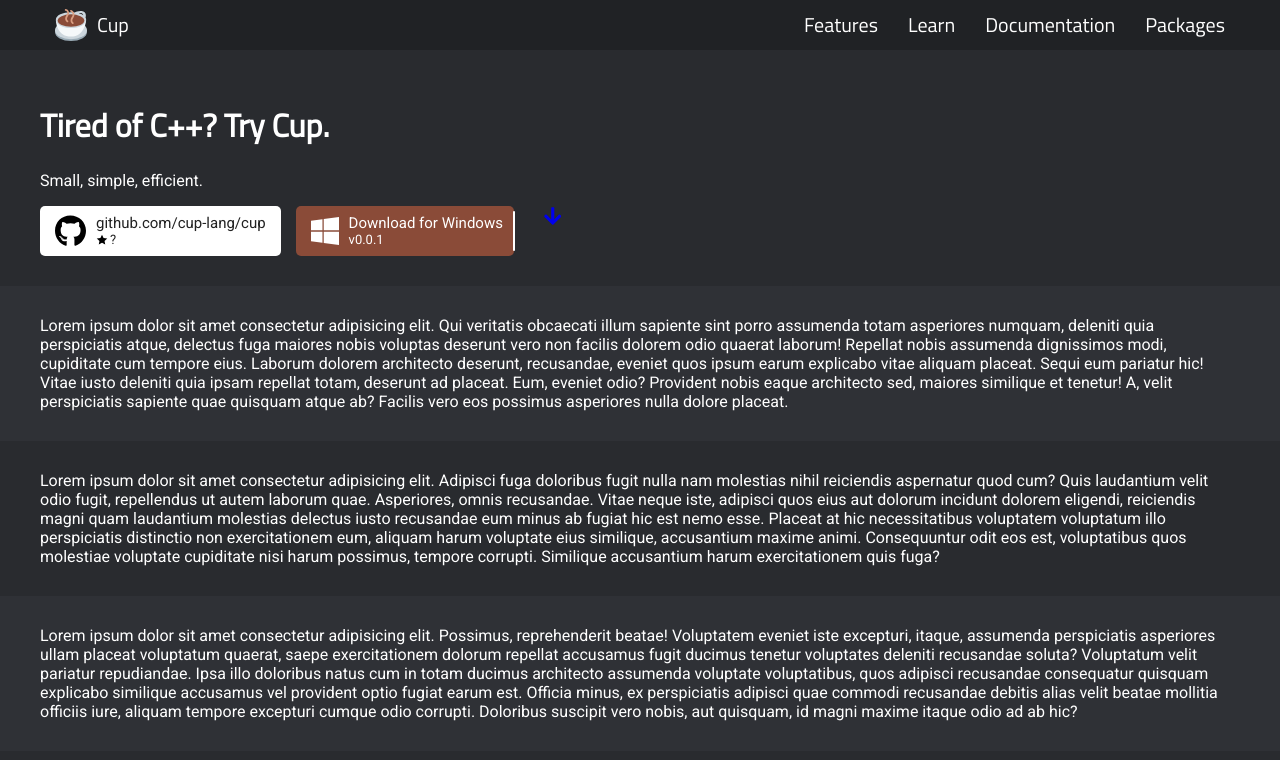
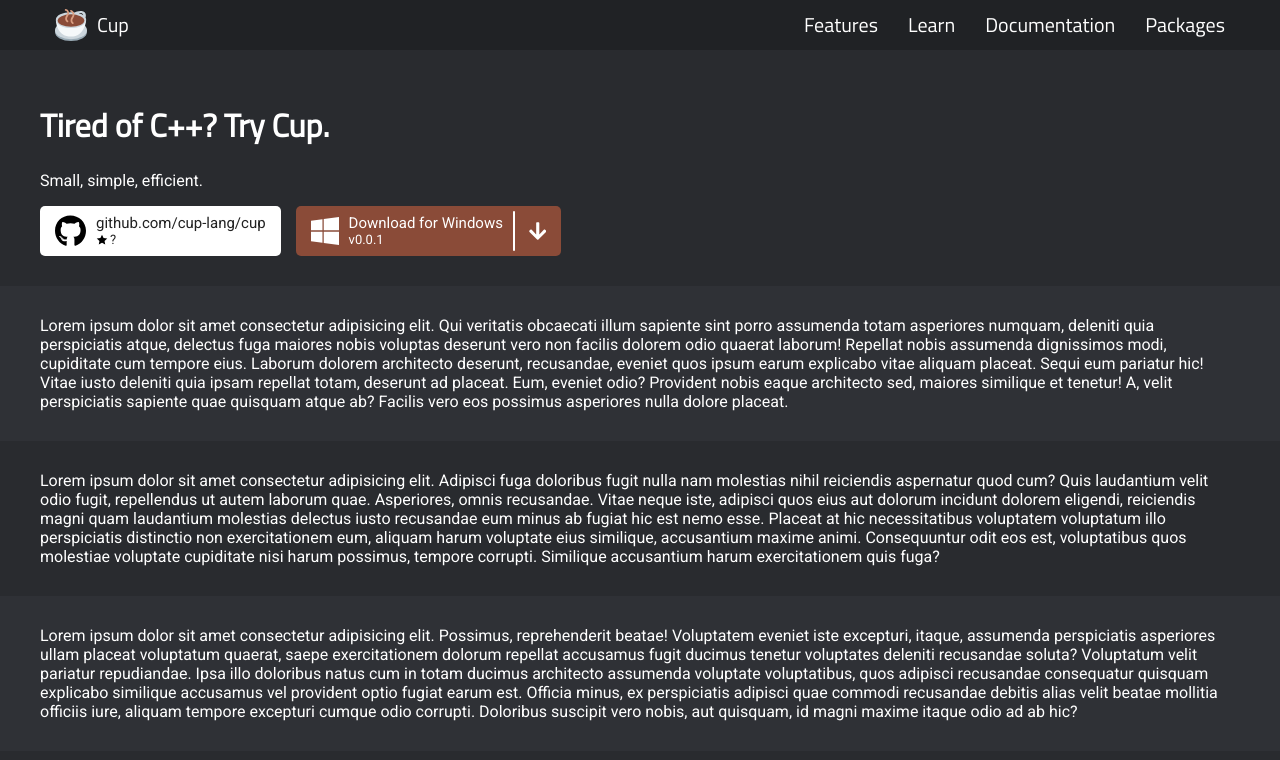
Before and after one commit to cup-lang/cup-lang.org, a Jekyll site: the page built from index.html, in a window 1280 px wide. Shown: the top 760 px of the page. Built offline with Jekyll 4.4.1, drawn with Linux system fonts in a browser that asks for light colours; comment, search, counter and statistics services are not loaded.

Commit message:
Update index.html

```diff
--- a/index.html
+++ b/index.html
@@ -31,14 +31,14 @@ layout: default
                     <span id="file-size" class="top-button-sub-info"></span>
                 </div>
                 <div id="vertical-line"></div>
-                <a id="download-arrow" href="#">
+                <div id="download-arrow">
                     <svg height="20" aria-hidden="true" focusable="false" role="img" xmlns="http://www.w3.org/2000/svg"
                         viewBox="0 0 448 512">
                         <path fill="currentColor"
                             d="M413.1 222.5l22.2 22.2c9.4 9.4 9.4 24.6 0 33.9L241 473c-9.4 9.4-24.6 9.4-33.9 0L12.7 278.6c-9.4-9.4-9.4-24.6 0-33.9l22.2-22.2c9.5-9.5 25-9.3 34.3.4L184 343.4V56c0-13.3 10.7-24 24-24h32c13.3 0 24 10.7 24 24v287.4l114.8-120.5c9.3-9.8 24.8-10 34.3-.4z">
                         </path>
                     </svg>
-                </a>
+                </div>
             </a>
         </div>
     </div>
```
